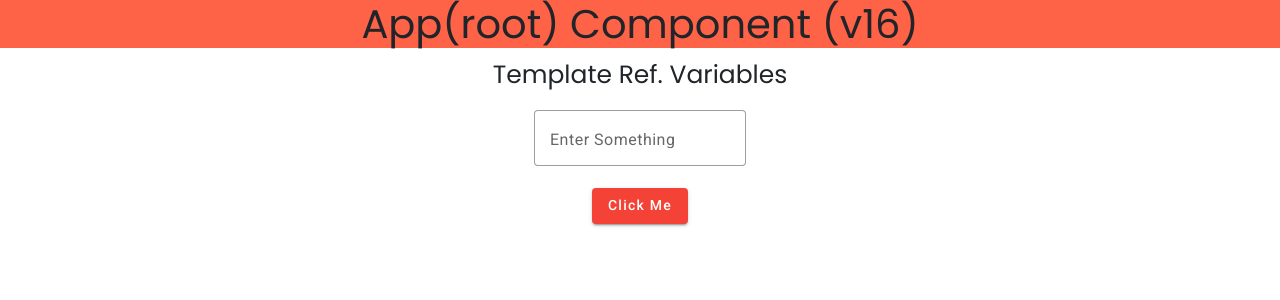
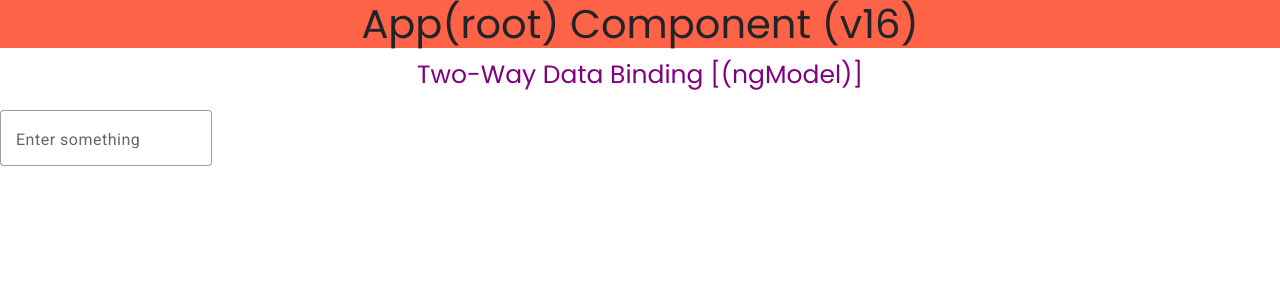
Before and after one commit to SatishKonduru/SELF-16, an Angular app: page / in a window 1280 px wide. Shown: the top 300 px of the page. Built offline with nearby package versions, Linux system fonts and the light colour scheme.

Commit message:
Two way Data binding

```diff
--- a/src/app/app.component.html
+++ b/src/app/app.component.html
@@ -7,4 +7,5 @@
 <!-- <app-style-binding></app-style-binding> -->
 <!-- <app-class-binding></app-class-binding> -->
 <!-- <app-event-binding></app-event-binding> -->
-<app-temp-ref-variables></app-temp-ref-variables>
+<!-- <app-temp-ref-variables></app-temp-ref-variables> -->
+<app-two-way-data-binding></app-two-way-data-binding>
--- a/src/app/app.module.ts
+++ b/src/app/app.module.ts
@@ -17,6 +17,8 @@ import { MatSelectModule } from '@angular/material/select';
 import { MatCheckboxModule } from '@angular/material/checkbox';
 import { MatRadioModule } from '@angular/material/radio';
 import { TempRefVariablesComponent } from './components/temp-ref-variables/temp-ref-variables.component';
+import { TwoWayDataBindingComponent } from './components/two-way-data-binding/two-way-data-binding.component';
+import { FormsModule } from '@angular/forms';
 
 @NgModule({
   declarations: [
@@ -28,6 +30,7 @@ import { TempRefVariablesComponent } from './components/temp-ref-variables/temp-
     ClassBindingComponent,
     EventBindingComponent,
     TempRefVariablesComponent,
+    TwoWayDataBindingComponent,
   ],
   imports: [
     BrowserModule,
@@ -39,6 +42,7 @@ import { TempRefVariablesComponent } from './components/temp-ref-variables/temp-
     MatSelectModule,
     MatCheckboxModule,
     MatRadioModule,
+    FormsModule,
   ],
   providers: [],
   bootstrap: [AppComponent],
--- /dev/null
+++ b/src/app/components/two-way-data-binding/two-way-data-binding.component.html
@@ -0,0 +1,8 @@
+<div style="display: flex; justify-content: center">
+  <p style="font-size: 25px; color: purple">Two-Way Data Binding [(ngModel)]</p>
+</div>
+<mat-form-field appearance="outline">
+  <mat-label>Enter something</mat-label>
+  <input matInput [(ngModel)]="message" />
+</mat-form-field>
+<p>{{ message }}</p>
--- /dev/null
+++ b/src/app/components/two-way-data-binding/two-way-data-binding.component.ts
@@ -0,0 +1,10 @@
+import { Component } from '@angular/core';
+
+@Component({
+  selector: 'app-two-way-data-binding',
+  templateUrl: './two-way-data-binding.component.html',
+  styleUrls: ['./two-way-data-binding.component.css'],
+})
+export class TwoWayDataBindingComponent {
+  message = '';
+}
```
Also changed, not shown: src/app/components/two-way-data-binding/two-way-data-binding.component.css (added).
